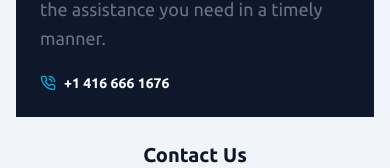
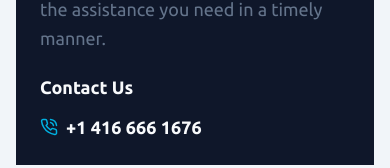
Before and after one commit to propbono/gemprint.ca, a Next.js app: page /contact-us in a window 390 px wide. Shown: the part 676-844 px from the top of the page. Built offline with nearby package versions, Linux system fonts and the light colour scheme; no server answers.

Commit message:
fix: make the phone number bigger

```diff
--- a/src/app/(public)/contact-us/page.tsx
+++ b/src/app/(public)/contact-us/page.tsx
@@ -5,7 +5,6 @@ import { Section } from "@/components/section";
 import { LuPhoneCall } from "react-icons/lu";
 
 // TODO: Fix styles on the contact us button in menu
-// TODO: make the phone number bigger
 // TODO: update email template
 
 export default function ContactUs() {
@@ -34,9 +33,10 @@ export default function ContactUs() {
               than a day, often much quicker, ensuring you receive the
               assistance you need in a timely manner.
             </p>
-            <div className="mt-5 flex items-center gap-2 text-2xl font-bold">
-              <LuPhoneCall className="text-primary" size={16} />
-              <span className="text-sm">+1 416 666 1676</span>
+            <div className="mt-5 text-lg font-bold md:text-xl">Contact Us</div>
+            <div className="mt-3 flex items-center gap-2 text-lg font-bold md:text-xl">
+              <LuPhoneCall className="text-primary" />
+              <span>+1 416 666 1676</span>
             </div>
           </div>
           <ContactForm className="w-full flex-grow p-6 md:w-2/3 lg:pt-32" />
```
